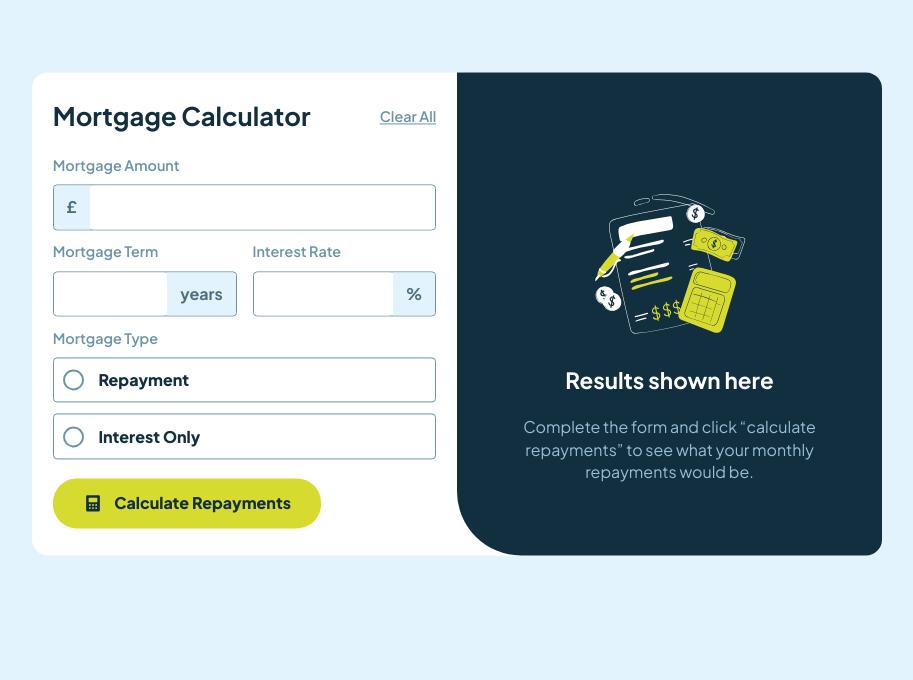
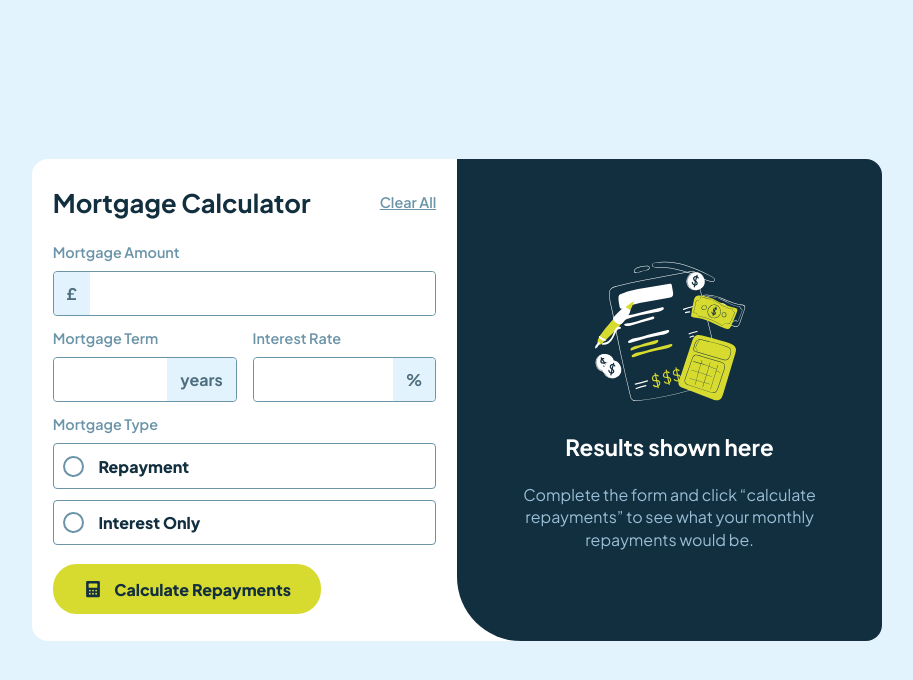
Before and after one commit to abdallahedreeso/Mortgage-repayment-calculator, a plain HTML site: page index.html in a window 1280 px wide. Shown: the whole page, without its empty margins (183-1096 px from the left). Drawn offline with Linux system fonts and the light colour scheme.

Commit message:
fix: :bug: center card vertically

```diff
--- a/assets/css/index.css
+++ b/assets/css/index.css
@@ -27,17 +27,17 @@ img {
 
 body {
   background-color: var(--Slate100);
+  display: flex;
+  /* justify-content: center; */
+  align-items: center;
+  height: 100vh;
+  margin: 0;
 }
 
 input[type="number"]::-webkit-outer-spin-button,
 input[type="number"]::-webkit-inner-spin-button {
   -webkit-appearance: none;
   margin: 0;
-}
-
-input[type="number"] {
-  appearance: inherit;
-  -moz-appearance: textfield;
 }
 
 .flex-container {
@@ -304,7 +304,6 @@ input[type="number"] {
     display: flex;
     width: 90%;
     margin: 0 auto;
-    transform: translateY(15%);
   }
 
   .calculator-form {
@@ -339,16 +338,10 @@ input[type="number"] {
   }
 
   .result-section-container.empty {
-    transform: translateY(30%);
+    margin-top: 70px;
   }
 
   .result-section {
     border-radius: 0 1em 1em 4em;
   }
 }
-
-@media screen and (min-width: 1488px) {
-  .flex-container {
-    transform: translateY(25%);
-  }
-}
```
Also changed, not shown: index.html (+2 -0 lines).
